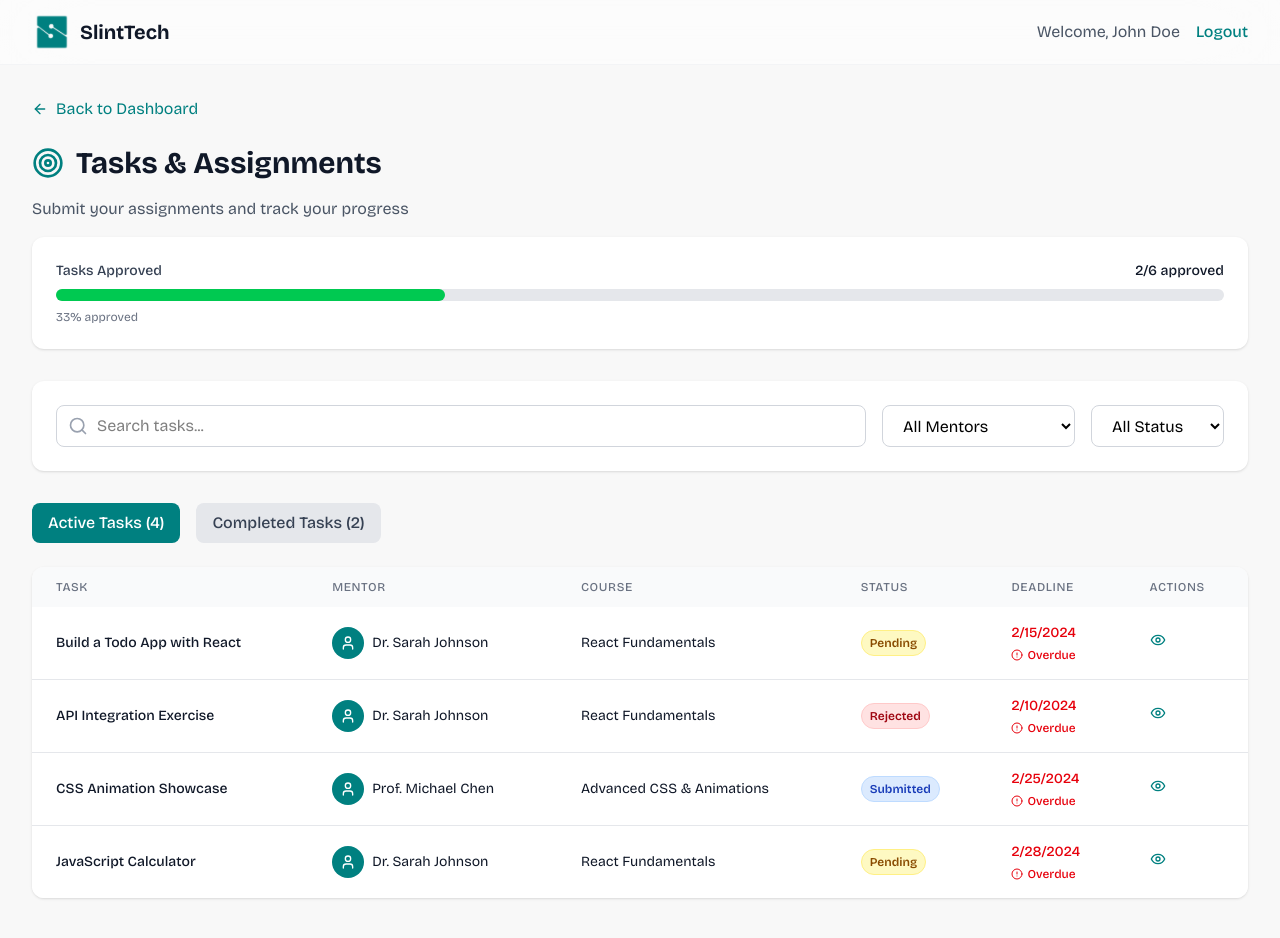
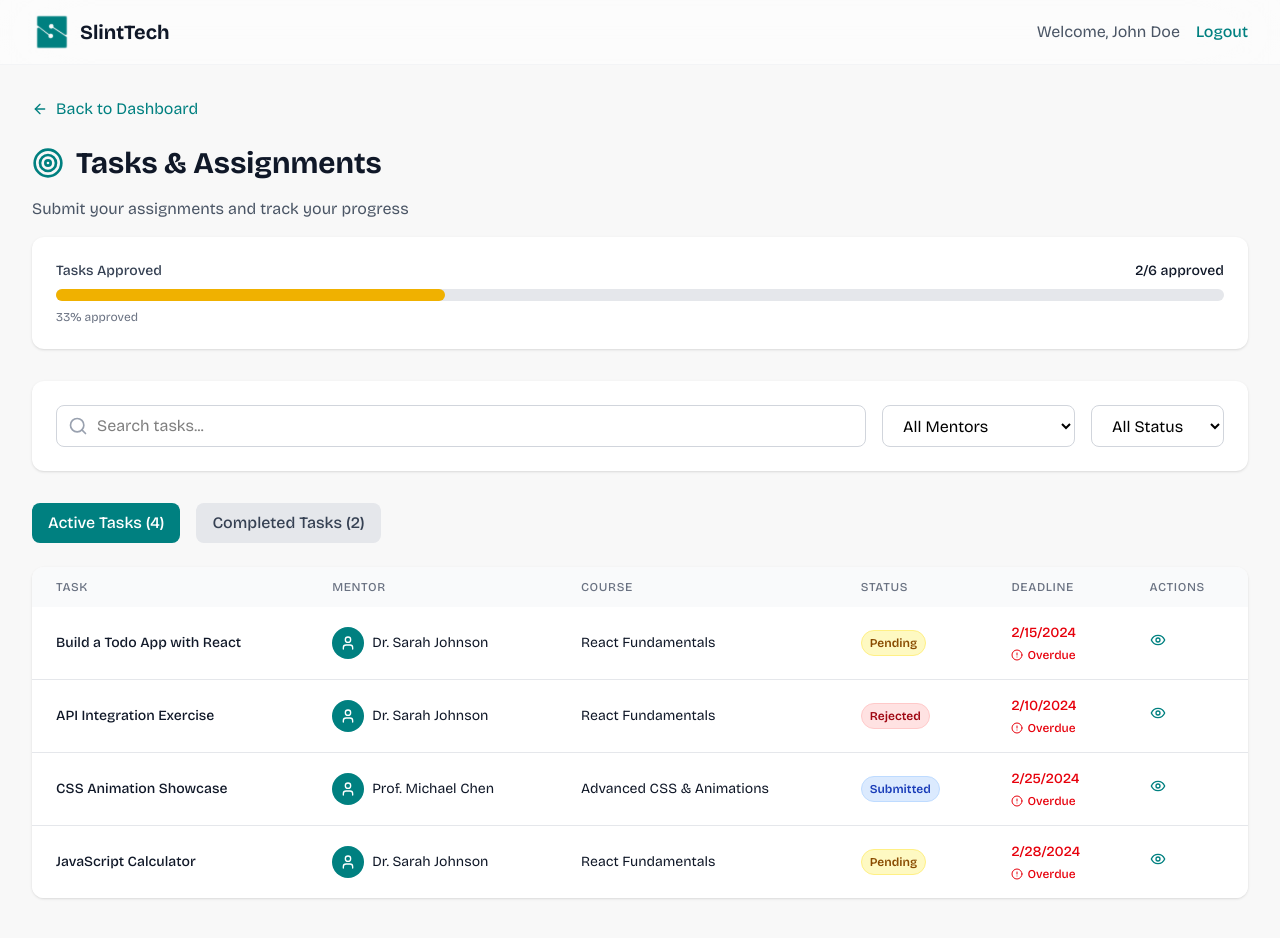
Before and after one commit to SLINT-Tech/slinttech.org, a React (Vite) app: page /tasks in a window 1280 px wide. Shown: the top 938 px of the page. Built offline with nearby package versions, Linux system fonts and the light colour scheme.

Commit message:
Update task-related colors and progress bars to yellow

```diff
--- a/src/Pages/MenteeDashboard.tsx
+++ b/src/Pages/MenteeDashboard.tsx
@@ -215,7 +215,7 @@ const MenteeDashboard = () => {
               <div className="flex items-center mb-2">
                 <div className="flex-1 bg-gray-200 rounded-full h-2 mr-3">
                   <div
-                    className="bg-green-500 h-2 rounded-full transition-all duration-300"
+                    className="bg-yellow-500 h-2 rounded-full transition-all duration-300"
                     style={{ width: `${totalTasks > 0 ? (approvedTasks / totalTasks) * 100 : 0}%` }}
                   ></div>
                 </div>
--- a/src/Pages/TasksPage.tsx
+++ b/src/Pages/TasksPage.tsx
@@ -259,7 +259,7 @@ const TasksPage = () => {
             </div>
             <div className="w-full bg-gray-200 rounded-full h-3">
               <div
-                className="bg-green-500 h-3 rounded-full transition-all duration-300"
+                className="bg-yellow-500 h-3 rounded-full transition-all duration-300"
                 style={{ width: `${totalTasks > 0 ? (approvedTasks / totalTasks) * 100 : 0}%` }}
               ></div>
             </div>
```
